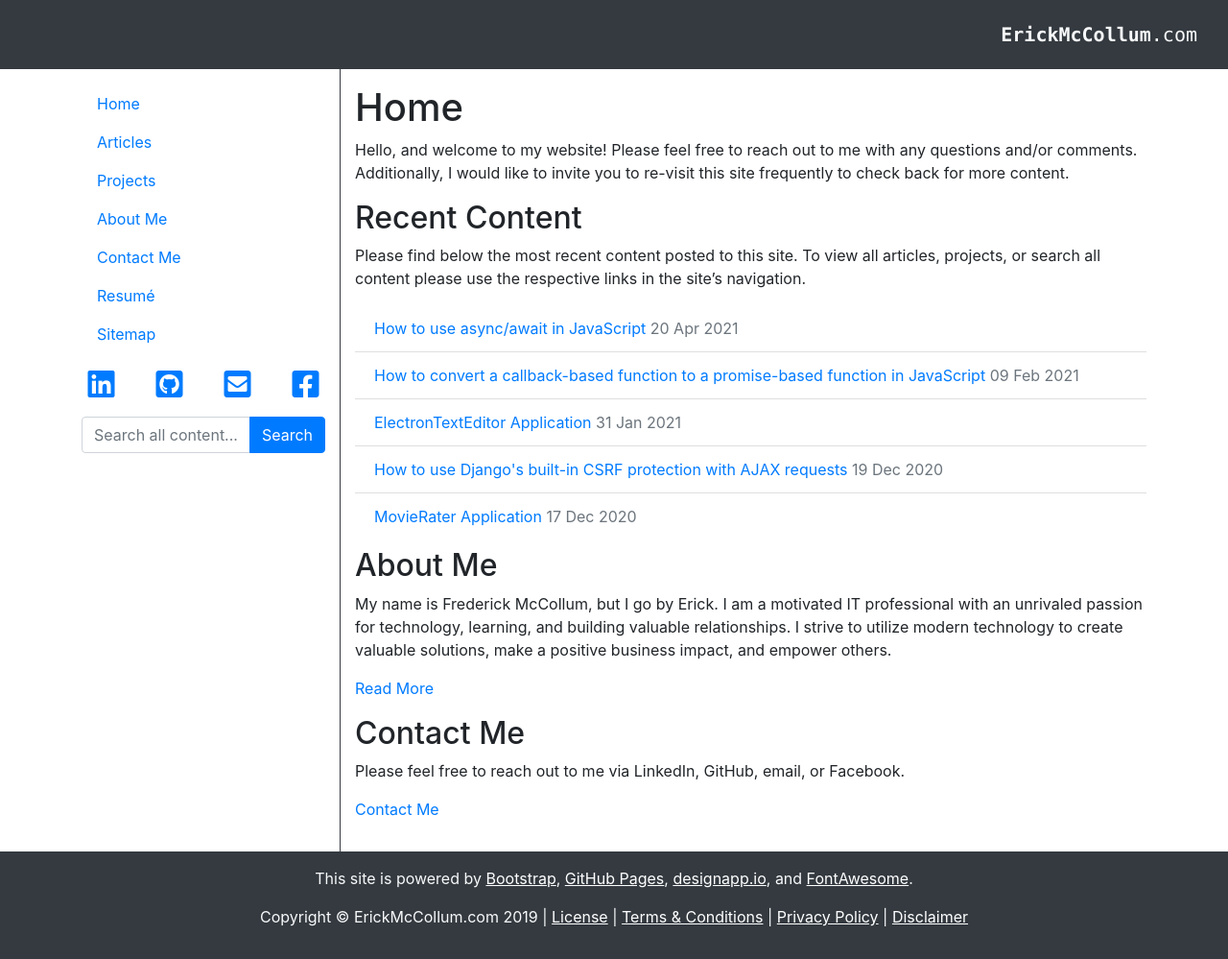
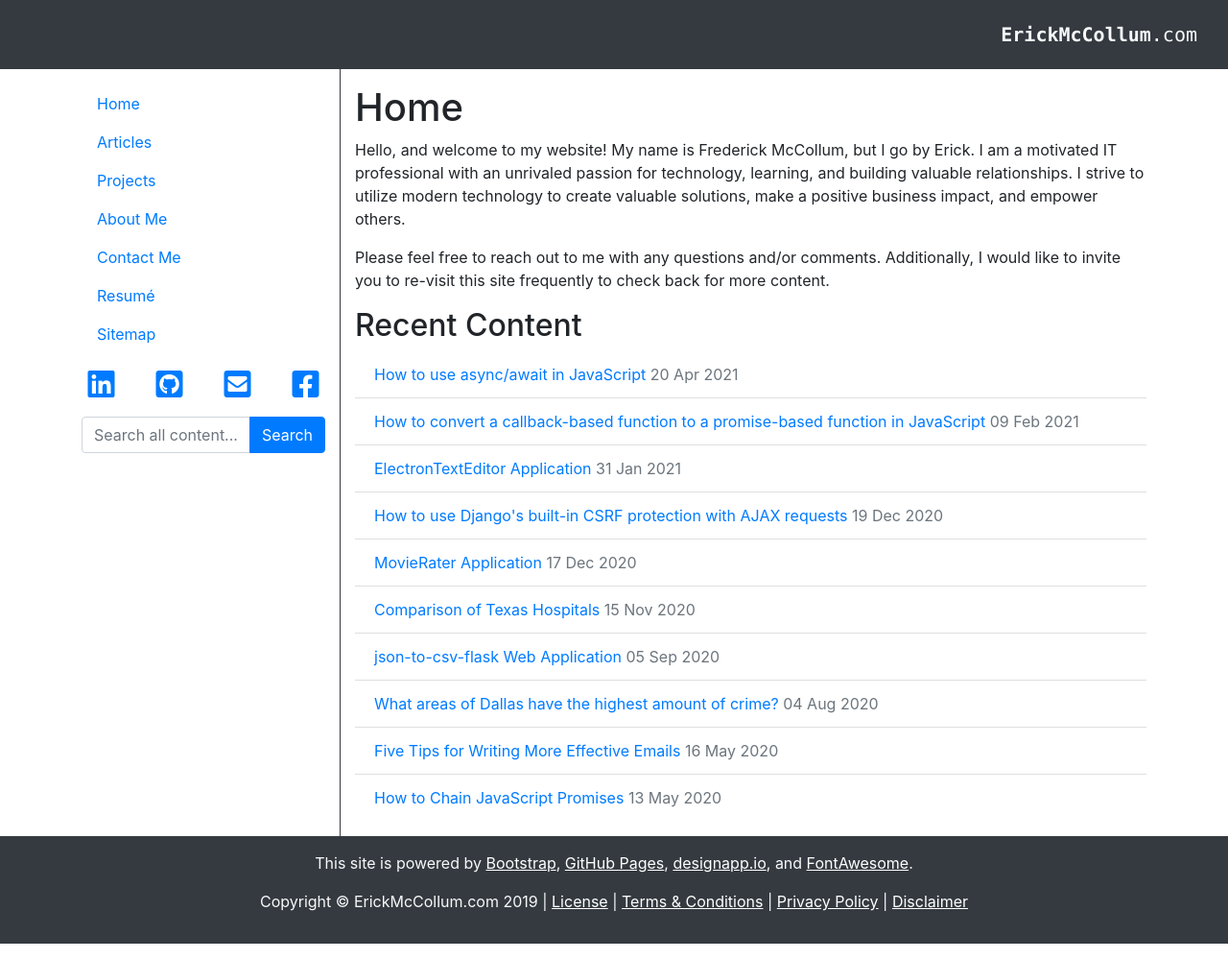
Before and after one commit to frederickm13/frederickm13.github.io, a Jekyll site: the page built from pages/index.md, in a window 1280 px wide. Shown: the whole page at 96% size. Built offline with Jekyll 4.4.1, drawn with Linux system fonts in a browser that asks for light colours.

Commit message:
Update site home; remove pdf files

```diff
--- a/_layouts/Post.html
+++ b/_layouts/Post.html
@@ -12,11 +12,6 @@ layout: Base
         {% include disclaimer.html %}
         {{ content }}
         <div class="row py-3">
-            {% if page.downloadable == 1 %}
-            <div class="col-sm">
-                <a href="{{ page.docurl }}"><i class="fas fa-file-pdf"></i> View PDF File</a>
-            </div>
-            {% endif %}
             {% if page.external %}
             <div class="col-sm">
                 <a href="{{ page.sourceurl }}">
--- a/pages/index.md
+++ b/pages/index.md
@@ -6,28 +6,15 @@ description: Home page.
 ---
 
 # Home
-Hello, and welcome to my website! Please feel free to reach out to me with any questions and/or comments. Additionally, I would like to invite you to re-visit this site frequently to check back for more content.
+Hello, and welcome to my website! My name is Frederick McCollum, but I go by Erick. I am a motivated IT professional with an unrivaled passion for technology, learning, and building valuable relationships. I strive to utilize modern technology to create valuable solutions, make a positive business impact, and empower others.
+
+Please feel free to reach out to me with any questions and/or comments. Additionally, I would like to invite you to re-visit this site frequently to check back for more content.
 
 ## Recent Content
-Please find below the most recent content posted to this site. To view all articles, projects, or search all content please use the respective links in the site's navigation.
-
-<ul class="list-group list-group-flush pb-2">
-    {% for post in site.posts limit:5 %}
+<ul class="list-group list-group-flush">
+    {% for post in site.posts limit:10 %}
         <li class="list-group-item">
             <a href="{{ post.url }}">{{ post.title }}</a> <span class="text-muted">{{ post.date | date_to_string }}</span>
         </li>
     {% endfor %}
 </ul>
-
-## About Me
-My name is Frederick McCollum, but I go by Erick. I am a motivated IT
-professional with an unrivaled passion for technology, learning, and building
-valuable relationships. I strive to utilize modern technology to create valuable
-solutions, make a positive business impact, and empower others.
-
-[Read More](/about-me/)
-
-## Contact Me
-Please feel free to reach out to me via LinkedIn, GitHub, email, or Facebook.
-
-[Contact Me](/contact-me/)
```
Also changed, not shown: _posts/2019-03-16-MoviesBoxOfficeAnalysisReport.md (+2 -4 lines), _posts/2020-01-27-DallasAnimalServicesAnalysis.md (+0 -2 lines), 2 other files.
